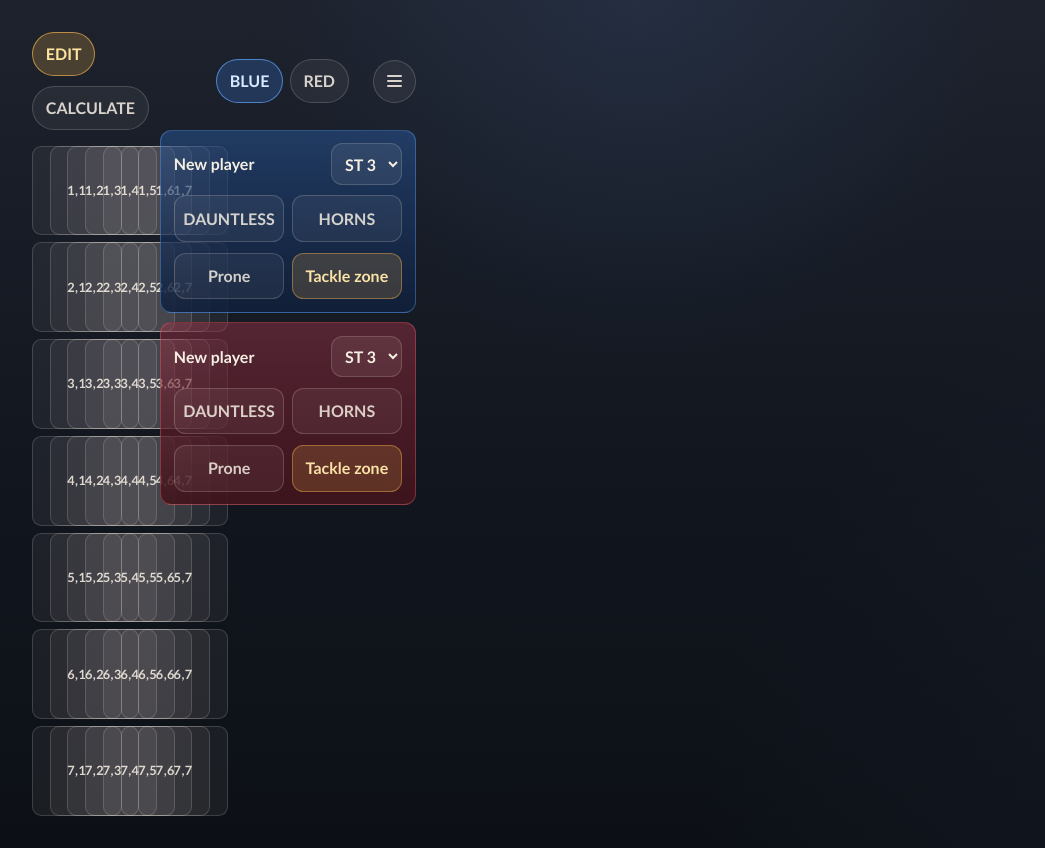
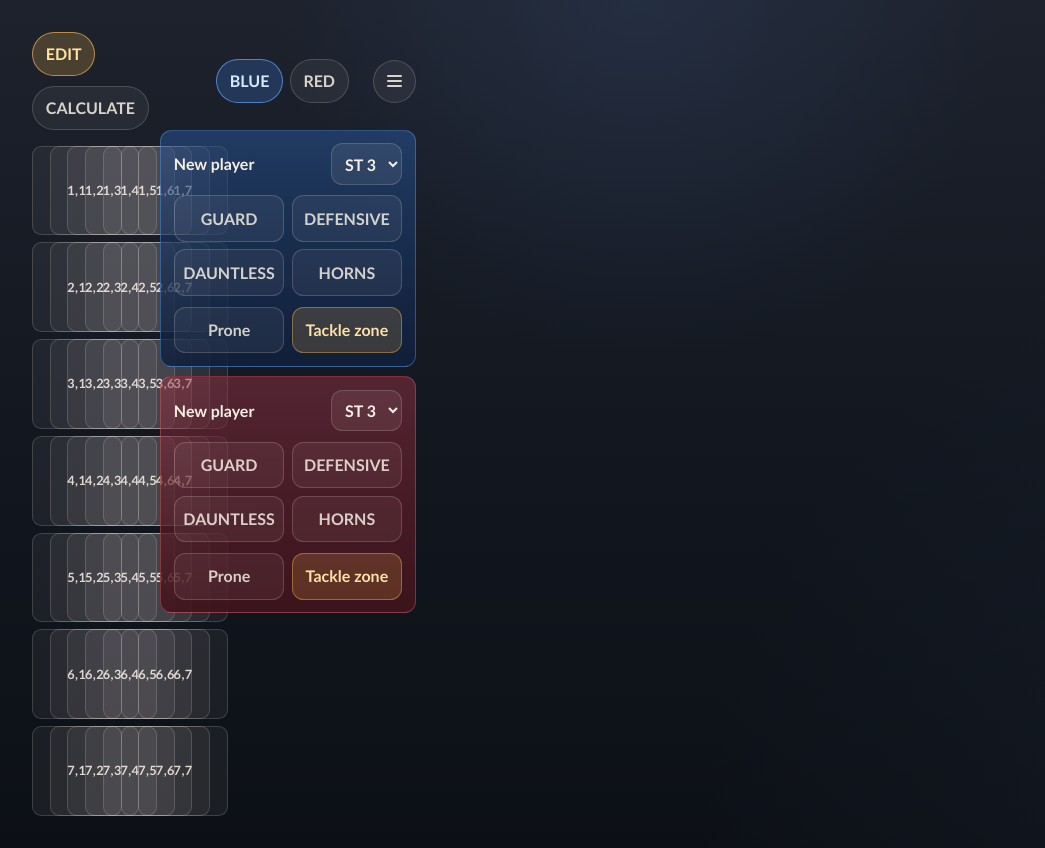
Before and after one commit to safeathomeapp/bloodbowltoolkit, a React (Vite) app: page / in a window 1280 px wide. Shown: the whole page, without its empty margins (0-1045 px from the left). Built offline with nearby package versions, Linux system fonts and the light colour scheme.

Commit message:
fix: restore edit skill controls and trim calculate cards

```diff
--- a/src/tools/block-dice/components/BlockDiceCalculator.tsx
+++ b/src/tools/block-dice/components/BlockDiceCalculator.tsx
@@ -930,7 +930,7 @@ export function BlockDiceCalculator() {
                       </select>
                     </div>
                     <div className={styles.playerCardToggleRow}>
-                      {ATTACKER_CARD_SKILL_OPTIONS.map((skill) => (
+                      {PLAYER_SKILL_OPTIONS.map((skill) => (
                         <button
                           key={skill}
                           type="button"
@@ -987,7 +987,7 @@ export function BlockDiceCalculator() {
                       </p>
                     </div>
                     <div className={styles.playerCardToggleRow}>
-                      {DEFENDER_CARD_SKILL_OPTIONS.map((skill) => (
+                      {ATTACKER_CARD_SKILL_OPTIONS.map((skill) => (
                         <button
                           key={skill}
                           type="button"
@@ -1017,7 +1017,7 @@ export function BlockDiceCalculator() {
                       </p>
                     </div>
                     <div className={styles.playerCardToggleRow}>
-                      {PLAYER_SKILL_OPTIONS.map((skill) => (
+                      {DEFENDER_CARD_SKILL_OPTIONS.map((skill) => (
                         <button
                           key={skill}
                           type="button"
```
Also changed, not shown: 1 other file (tests, documents, lock files or other folders).
